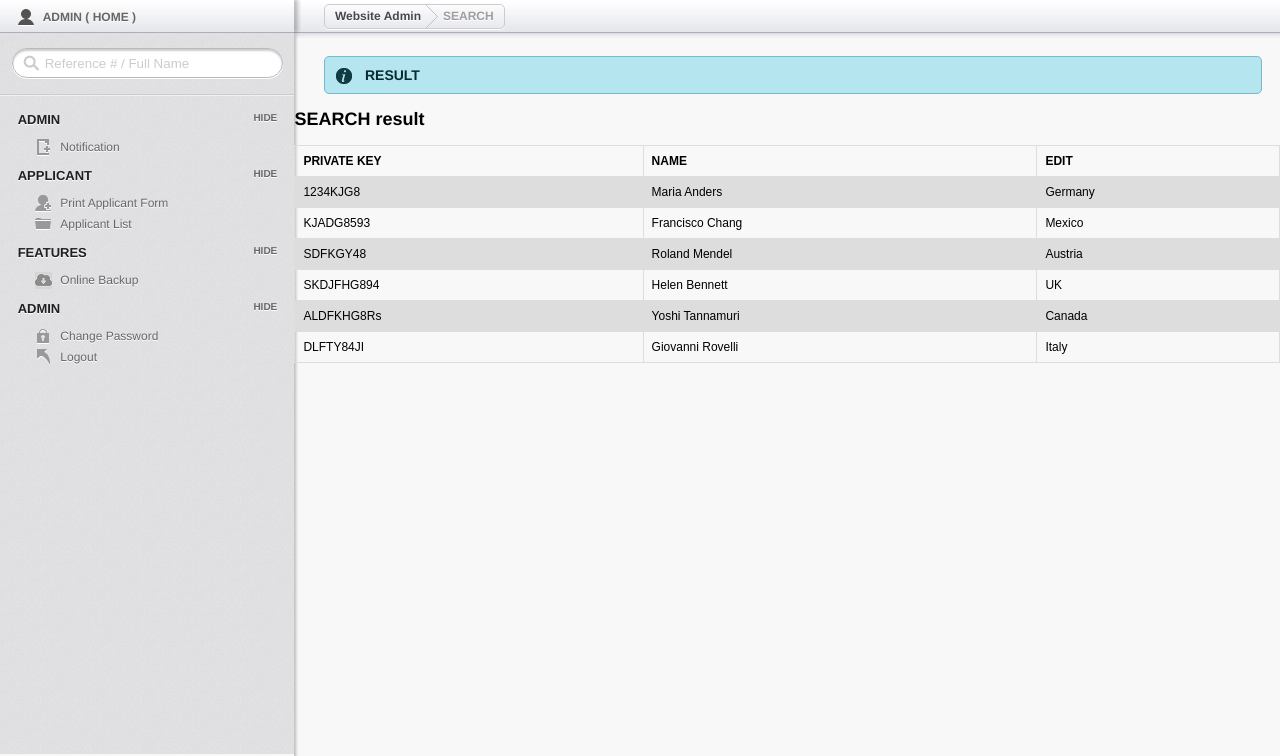
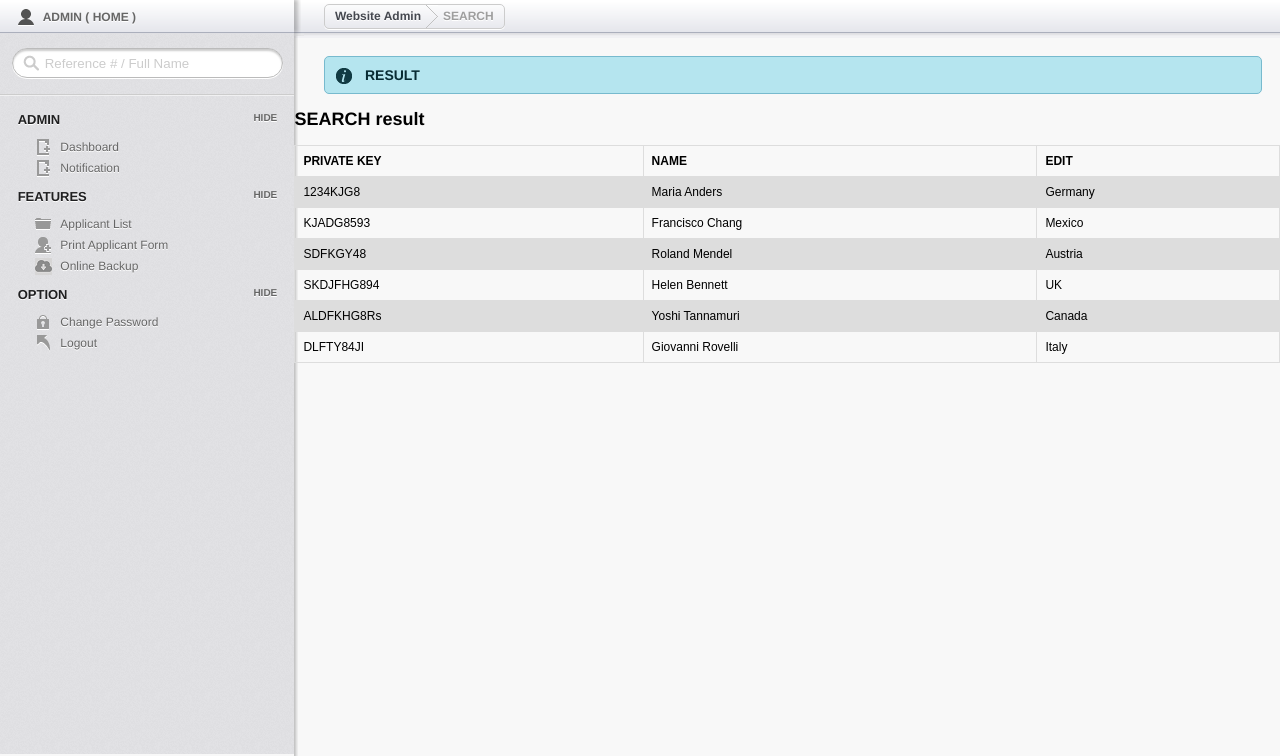
Before and after one commit to jayramacc/NCPO-PCR-ORS, a PHP site: page /admin.php in a window 1280 px wide. Shown: the part 55-811 px from the top of the page. Run offline with PHP 8.4, Linux system fonts and the light colour scheme.

Commit message:
Fixed Sidebar options

```diff
--- a/includes/admin_side.php
+++ b/includes/admin_side.php
@@ -2,22 +2,23 @@
     <form class="quick_search">
         <input type="text" value="Reference # / Full Name" onfocus="if(!this._haschanged){this.value=''};this._haschanged=true;">
     </form>
+
     <hr/>
+
     <h3>ADMIN</h3>
     <ul class="toggle">
+        <li class="icn_new_article"><a href="admin.php">Dashboard</a></li>
         <li class="icn_new_article"><a href="onlineform.php">Notification</a></li>
-        <!--<li class="icn_tags"><a href="#">Tags</a></li>-->
     </ul>
-    <h3>APPLICANT</h3>
-    <ul class="toggle">
-        <li class="icn_add_user"><a href="add_new_user.php">Print Applicant Form</a></li>
-        <li class="icn_folder"><a href="database.php">Applicant List</a></li>
-    </ul>
+
     <h3>FEATURES</h3>
     <ul class="toggle">
+        <li class="icn_folder"><a href="database.php">Applicant List</a></li>
+        <li class="icn_add_user"><a href="add_new_user.php">Print Applicant Form</a></li>
         <li class="icn_photo"><a href="cloud.php">Online Backup</a></li>
     </ul>
-    <h3>Admin</h3>
+
+    <h3>OPTION</h3>
     <ul class="toggle">
         <li class="icn_security"><a href="changepass.php">Change Password</a></li>
         <li class="icn_jump_back"><a href="login.php">Logout</a></li>
```
